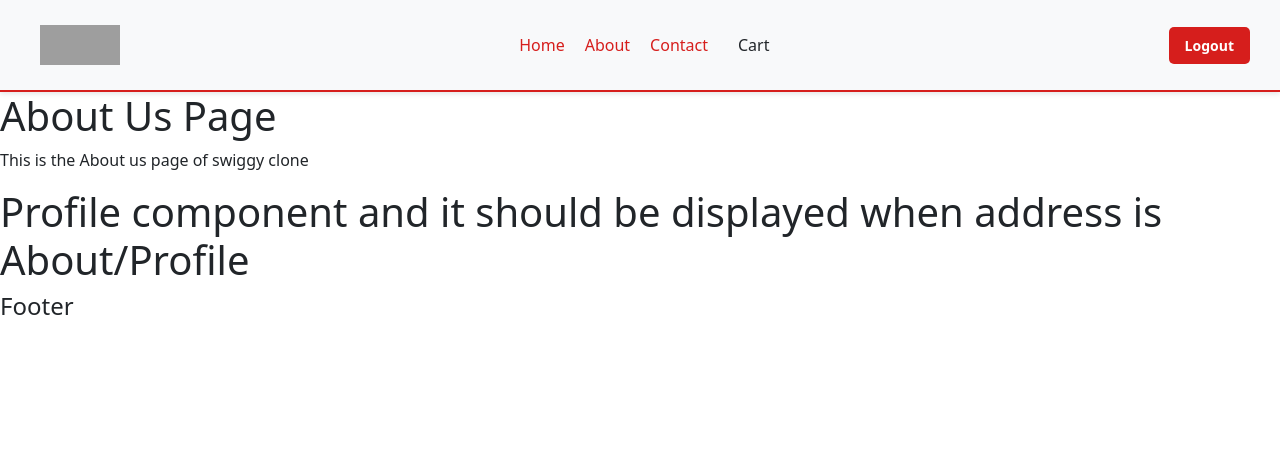
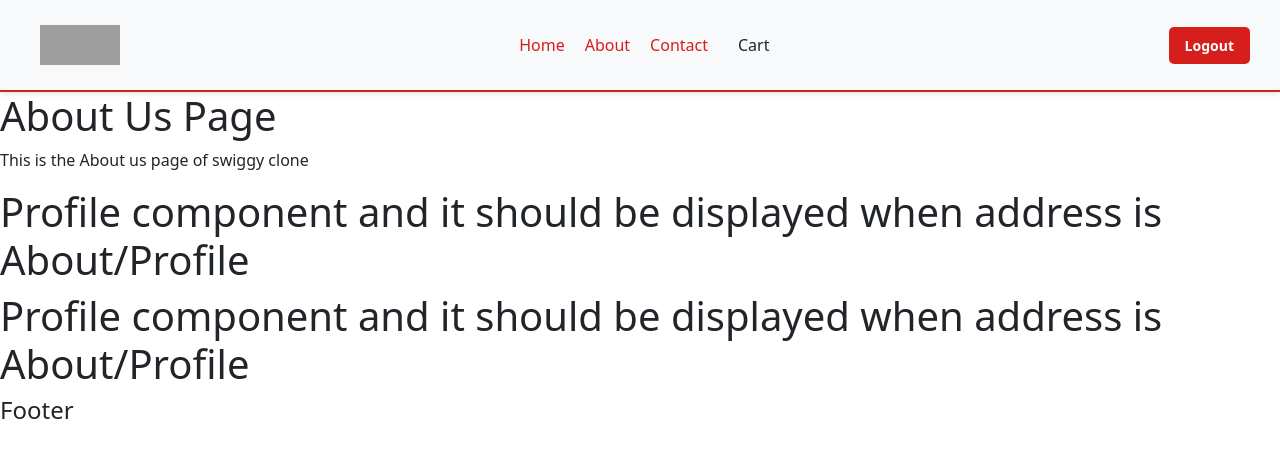
Before and after one commit to jishan1525/foodhub, a React (Vite) app: page /about in a window 1280 px wide. Shown: the top 458 px of the page. Built offline with nearby package versions, Linux system fonts and the light colour scheme; grey boxes are pictures that could not be loaded.

Commit message:
added class based component

```diff
--- a/src/components/About.js
+++ b/src/components/About.js
@@ -30,8 +30,8 @@ class About extends React.Component{
             <p>
 
                 This is the About us page of swiggy clone</p>
-                <Outlet name={"First one"}/>
-                <Profile name={"First one"}/> {/* This is where the child route (Profile) will be rendered */}
+                <Profile name= {"First one" } />
+                <Profile name={"Second one"}/> {/* This is where the child route (Profile) will be rendered */}
         </div>
         )
     }
--- a/src/components/ProfileClass.js
+++ b/src/components/ProfileClass.js
@@ -1,4 +1,5 @@
 import React from 'react';
+import { useOutletContext } from 'react-router-dom';
 
 class Profile extends React.Component {
   constructor(props){
@@ -11,6 +12,7 @@ componentDidMount(){
   render() {
     console.log("Child render "+ this.props.name)
     return (
+
       <div>
         <h1>Profile component and it should be displayed when address is About/Profile</h1>
       </div>
```
